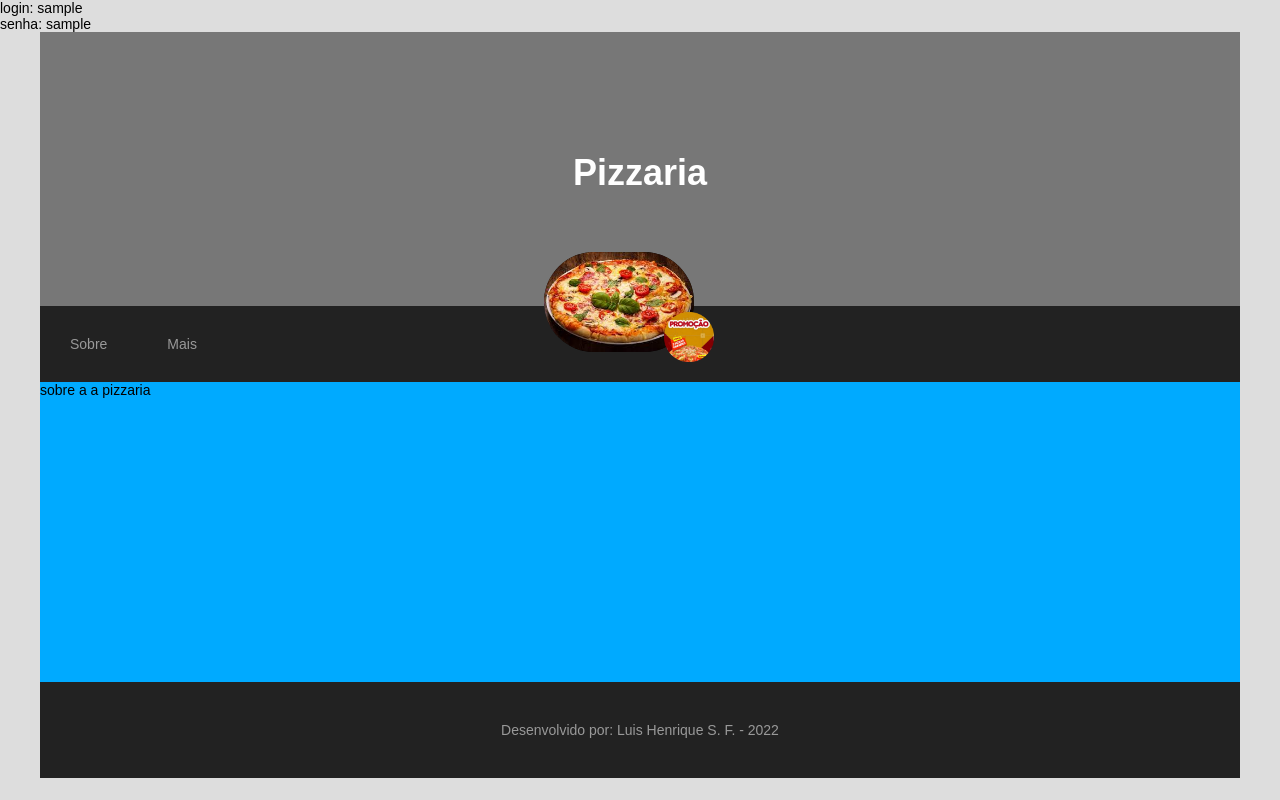
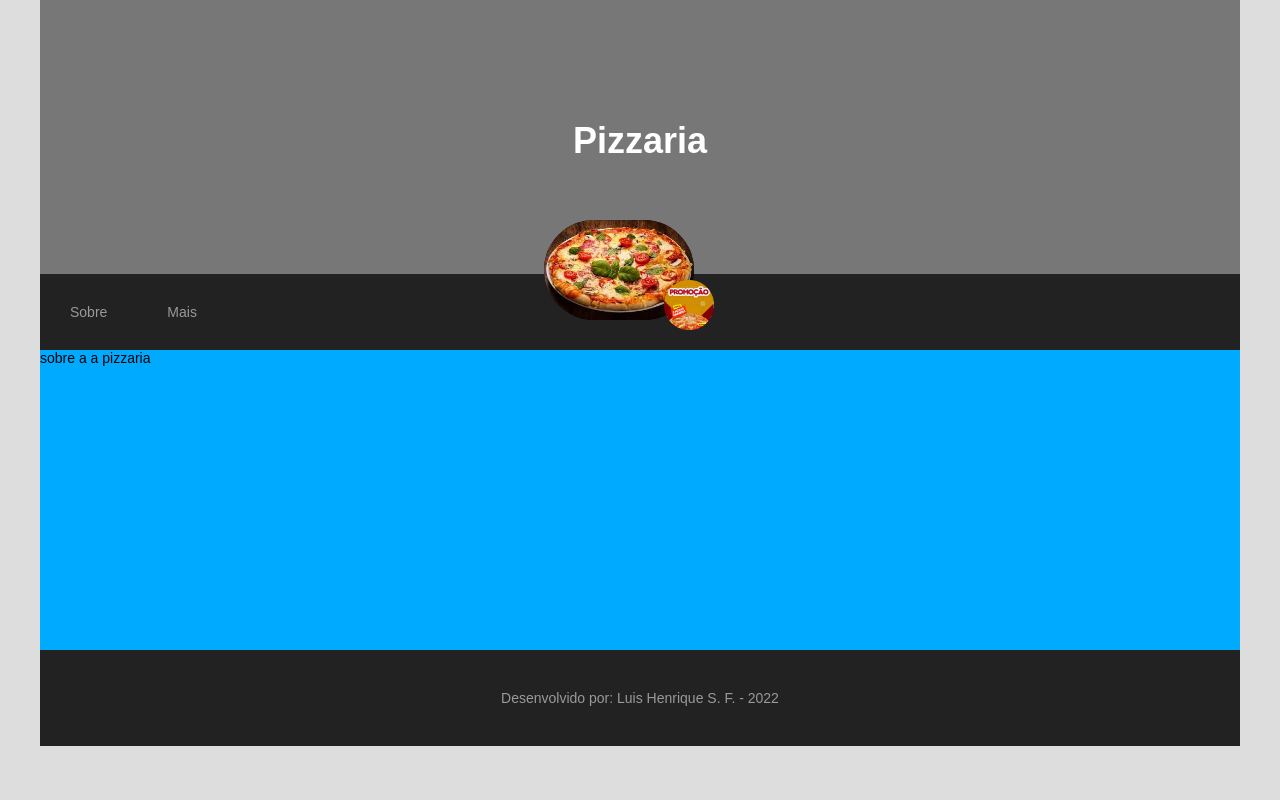
Before and after one commit to Henricknen/site_em_php, a PHP site: page /user.php in a window 1280 px wide. Run offline with PHP 8.4, Linux system fonts and the light colour scheme; the visitor is signed in with stand-in values (Sample User, id 1).

Commit message:
criando_uma_verificacao_ultilizando_'isset()'

```diff
--- a/verifica_login.php
+++ b/verifica_login.php
@@ -5,12 +5,15 @@ require_once 'conexao.php';
 SESSION_START();        // recuperando sessão
 
 //'$l' de login
-$l = $_SESSION["login_user"];       // a variavel '$l' recebe o que sta dentro da sessao 'user'
+$l = isset($_SESSION['login_user'])?$_SESSION['login_user']:"";     // verificando se 'login_user' esta gravado no banco de dados
 
 // '$s' de senha
-$s = $_SESSION["senha_user"];
+$s = isset($_SESSION['senha_user'])?$_SESSION['senha_user']:"";
 
-echo "login: $l<br>";
-echo "senha: $s<br>";
+if($l != "" && $s != "") {
+
+} else {
+    header('location:index.php');
+}
 
 ?>
```
